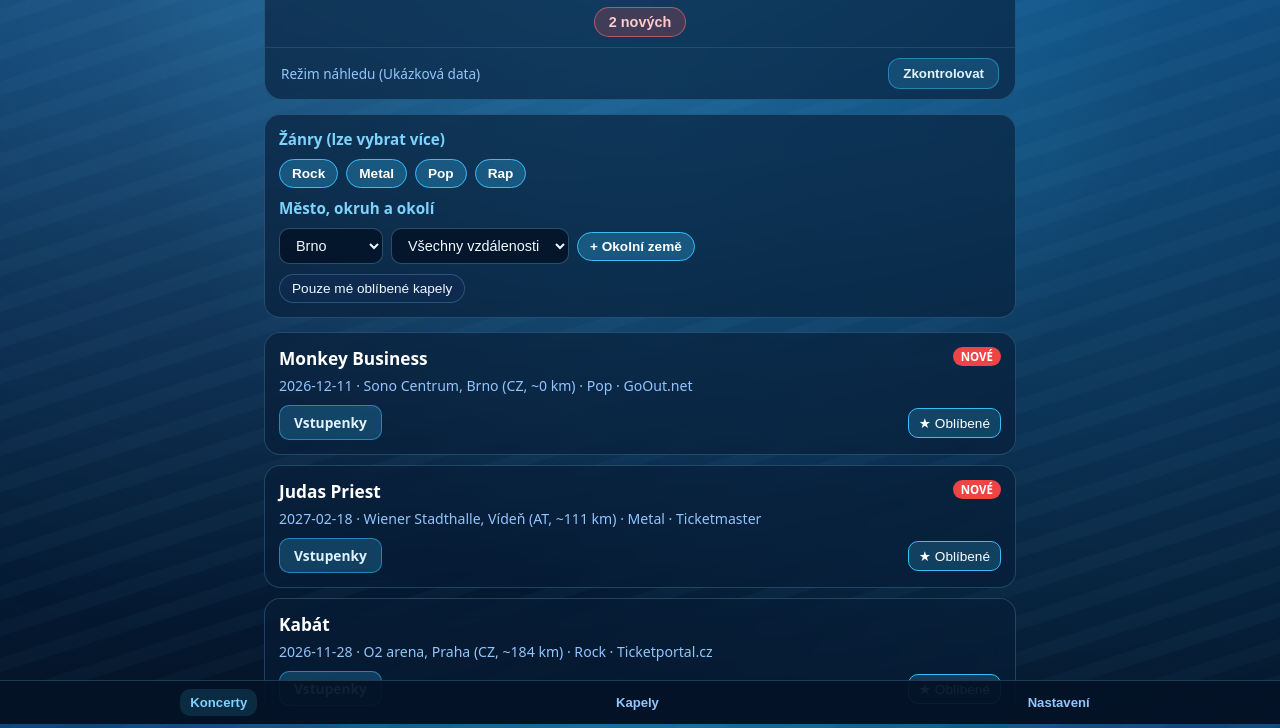
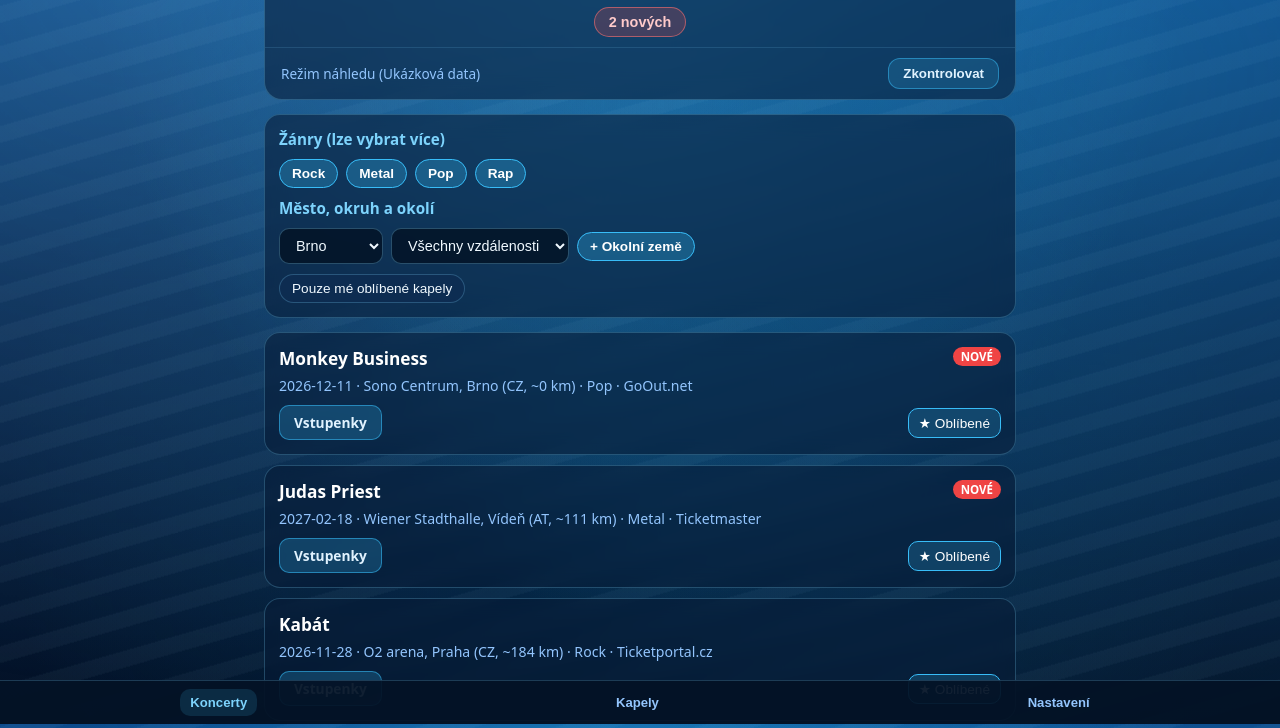
Before and after one commit to Bublik18/bubluv-hlidac-koncertu, a plain HTML site: page index.html in a window 1280 px wide. Shown: the part 76-804 px from the top of the page. Drawn offline with Linux system fonts and the light colour scheme; no server answers.

Commit message:
Add files via upload

```diff
--- a/index.html
+++ b/index.html
@@ -8,13 +8,13 @@
   <link rel="apple-touch-icon" href="icon-512.png" />
   <style>
     :root {
-      --bg-deep: #041326;
-      --bg-mid: #08294d;
-      --bg-light: #0e467a;
+      --bg-deep: #031024;
+      --bg-mid: #072852;
+      --bg-light: #0d4b8c;
       --accent: #38bdf8;
       --alert: #ef4444;
-      --glass: rgba(8, 28, 54, 0.62);
-      --glass-border: rgba(125, 211, 252, 0.22);
+      --glass: rgba(7, 26, 52, 0.56);
+      --glass-border: rgba(125, 211, 252, 0.25);
       --text: #f0f9ff;
       --muted: #93c5fd;
     }
@@ -26,7 +26,7 @@
       color: var(--text);
       min-height: 100vh;
       background:
-        radial-gradient(ellipse at 50% -10%, rgba(56, 189, 248, 0.34), transparent 60%),
+        radial-gradient(ellipse at 50% -12%, rgba(56, 189, 248, 0.36), transparent 62%),
         linear-gradient(180deg, var(--bg-light) 0%, var(--bg-mid) 45%, var(--bg-deep) 100%);
       background-attachment: fixed;
       padding-bottom: 92px;
@@ -36,26 +36,27 @@
 
     .water-layer {
       position: fixed;
-      inset: -15%;
+      inset: -18%;
       pointer-events: none;
       z-index: 0;
       background:
-        radial-gradient(circle at 25% 20%, rgba(125, 211, 252, 0.16), transparent 42%),
-        radial-gradient(circle at 75% 35%, rgba(56, 189, 248, 0.18), transparent 48%),
+        radial-gradient(circle at 22% 18%, rgba(125, 211, 252, 0.20), transparent 44%),
+        radial-gradient(circle at 78% 28%, rgba(56, 189, 248, 0.22), transparent 50%),
+        radial-gradient(circle at 50% 65%, rgba(14, 165, 233, 0.14), transparent 55%),
         repeating-linear-gradient(
-          -18deg,
-          rgba(125, 211, 252, 0.03) 0px,
-          rgba(125, 211, 252, 0.03) 14px,
-          transparent 14px,
-          transparent 34px
+          -16deg,
+          rgba(186, 230, 253, 0.045) 0px,
+          rgba(186, 230, 253, 0.045) 16px,
+          transparent 16px,
+          transparent 38px
         );
-      animation: waterDrift 14s ease-in-out infinite alternate;
+      animation: waterDrift 13s ease-in-out infinite alternate;
       transition: opacity 0.3s ease;
     }
 
     @keyframes waterDrift {
-      0% { transform: translate3d(-1.5%, -1%, 0) scale(1); }
-      100% { transform: translate3d(1.5%, 1.5%, 0) scale(1.03); }
+      0% { transform: translate3d(-2%, -1.2%, 0) scale(1); }
+      100% { transform: translate3d(2%, 1.6%, 0) scale(1.04); }
     }
 
     body.low-power .water-layer {
@@ -398,7 +399,7 @@
       <div class="panel help-box">
         <div class="panel-title">Upozornění do mobilu (ntfy)</div>
         <p>
-          Pokud chceš dostávat upozornění na nové koncerty automaticky na mobil, aniž bys musel pořád otevírat aplikaci nebo stránku, stáhni si bezplatnou aplikaci <strong>ntfy</strong>. Ta tě bude upozorňovat na nové akce i bez spuštěné aplikace.
+          Pokud chceš mít upozornění na nové koncerty automaticky na mobilu bez toho, aniž bys musel zapínat aplikaci nebo stránku, stáhni si bezplatnou aplikaci <strong>ntfy</strong>. Ta tě bude upozorňovat na každou novou akci i bez spuštěné aplikace.
         </p>
         <p>
           Nainstaluj aplikaci <strong>ntfy</strong>, klikni na přidání odběru a zkopíruj tento text: <strong>"Bublův hlídač koncertů"</strong> (v aplikaci zadej kanál <strong>"bubluv-hlidac-koncertu"</strong>) a povol oznámení.
```
